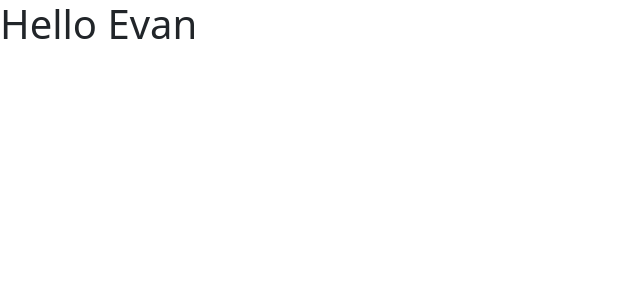
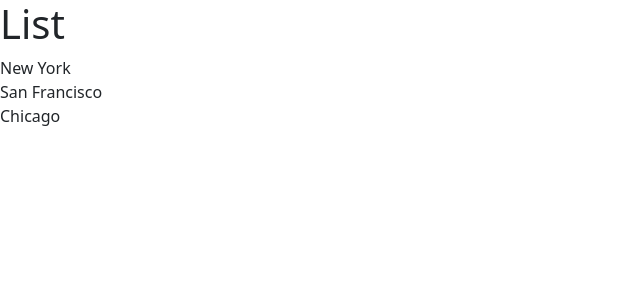
Before and after one commit to evanwalther1/Job-Match, a React (Vite) app: page / in a window 1280 px wide. Shown: the top 300 px of the page, without its empty margins (0-640 px from the left). Built offline with nearby package versions, Linux system fonts and the light colour scheme.

Commit message:
nothing really that important

```diff
--- a/src/App.tsx
+++ b/src/App.tsx
@@ -1,9 +1,10 @@
 import MessageEvan from "./MessageEvan";
+import ListGroupEvan from "./components/ListGroupEvan";
 
 function App() {
   return (
     <div>
-      <MessageEvan></MessageEvan>
+      <ListGroupEvan></ListGroupEvan>
     </div>
   );
 }
--- a/src/components/ListGroupEvan.tsx
+++ b/src/components/ListGroupEvan.tsx
@@ -1,12 +1,10 @@
 function ListGroupEvan() {
   let items = ["New York", "San Francisco", "Chicago"];
-  items = [];
 
   return (
     <>
       <h1>List</h1>
       {items.length === 0 ? <p>No item Found</p> : null}
-      {items.length === 0 && <p>No item Found</p>}
       <ul className="list-group">
         {items.map((item) => (
           <li key={item}>{item}</li>
```
